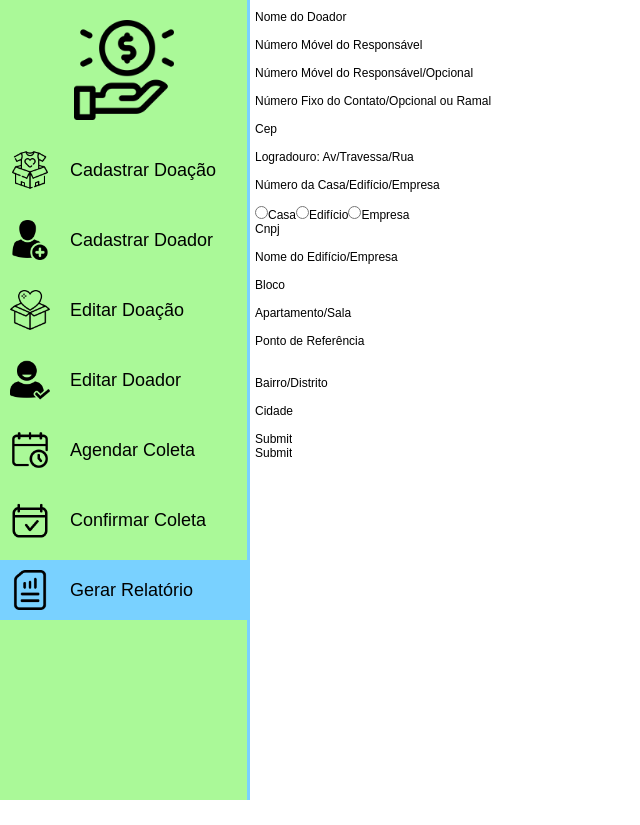
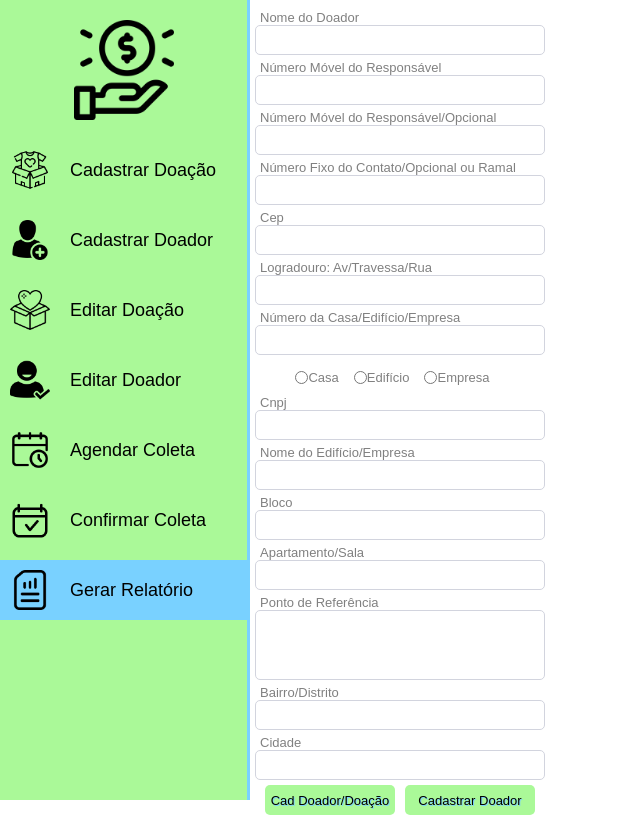
Before and after one commit to HumbertoFox/projeto-0-react, a React (Vite) app: page / in a window 1280 px wide. Shown: the whole page, without its empty margins (0-640 px from the left). Before the commit the page ends 800 px from the top, so only its background shows below. Built offline with nearby package versions, Linux system fonts and the light colour scheme.

Commit message:
upgrade page cadastro doador e componente form

```diff
--- a/src/App.css
+++ b/src/App.css
@@ -1,12 +1,12 @@
 * {
     margin: 0;
     padding: 0;
+    font-size: 13px;
+    font-family: sans-serif, Arial, Helvetica;
+    font-weight: 300;
+    background-color: #FFF;
     border: none;
-    font-weight: 300;
     box-sizing: border-box;
-    background-color: #FFF;
-    font-family: sans-serif, Arial, Helvetica;
-    font-size: 12px;
 }
 
 body,
--- a/src/components/forms/form_cad_doador.jsx
+++ b/src/components/forms/form_cad_doador.jsx
@@ -1,4 +1,5 @@
 import { useForm } from "react-hook-form";
+import { DivBtn, DivRadio, FormDoador } from "../../style/formcaddoadorstyle";
 
 export const FormCadDoador = () => {
 
@@ -9,7 +10,7 @@ export const FormCadDoador = () => {
     } = useForm();
 
     return (
-        <form method="POST" action="">
+        <FormDoador method="POST" action="">
             <label htmlFor="nome">Nome do Doador</label>
             <input type="text" name="nome" id="nome" />
             <label htmlFor="contato1">Número Móvel do Responsável</label>
@@ -24,14 +25,14 @@ export const FormCadDoador = () => {
             <input type="text" name="rua" id="rua" />
             <label htmlFor="nunresidencia">Número da Casa/Edifício/Empresa</label>
             <input type="text" name="nunresidencia" id="nunresidencia" />
-            <div>
+            <DivRadio>
                 <input type="radio" name="tiporesidencia" id="casa" value="casa" />
                 <label htmlFor="casa">Casa</label>
                 <input type="radio" name="tiporesidencia" id="edificio" value="edificio" />
                 <label htmlFor="edificio">Edifício</label>
                 <input type="radio" name="tiporesidencia" id="empresa" value="empresa" />
                 <label htmlFor="empresa">Empresa</label>
-            </div>
+            </DivRadio>
             <label htmlFor="cnpj">Cnpj</label>
             <input type="number" name="cnpj" id="cnpj" />
             <label htmlFor="predio">Nome do Edifício/Empresa</label>
@@ -46,14 +47,10 @@ export const FormCadDoador = () => {
             <input type="text" name="bairro" id="bairro" />
             <label htmlFor="cidade">Cidade</label>
             <input type="text" name="cidade" id="cidade" />
-            <div >
-                <div>
-                    <input type="submit" name="cadastrar_doacao" id="cadastrar_doacao" />
-                </div>
-                <div>
-                    <input type="submit" name="cadastrar_doador" id="cadastrar_doador" />
-                </div>
-            </div>
-        </form>
+            <DivBtn>
+                <input type="submit" title="Cadastrar Doador e ir para Cadastrar Doação" name="cadastrar_doacao" id="cadastrar_doacao" value={"Cad Doador/Doação"} />
+                <input type="submit" title="Cadastrar Doador" name="cadastrar_doador" id="cadastrar_doador" value={"Cadastrar Doador"} />
+            </DivBtn>
+        </FormDoador>
     )
 }
--- a/src/style/caddoadorstyle.jsx
+++ b/src/style/caddoadorstyle.jsx
@@ -2,18 +2,13 @@ import styled from "styled-components";
 
 const MainCadDoador = styled.main`
     width: 100%;
-    height: 100vh;
-    padding-top: 10px;
+    min-height: 100vh;
+    padding: 10px 0;
     padding-left: 255px;
     transition: .3s ease-in-out;
     @media (max-width: 1080px) {
         padding-left: 80px;
     }
-
-    form {
-        display: flex;
-        flex-direction: column;
-    }
 `;
 
 export { MainCadDoador };
--- /dev/null
+++ b/src/style/formcaddoadorstyle.jsx
@@ -0,0 +1,85 @@
+import styled from "styled-components";
+
+const FormDoador = styled.form`
+    max-width: 290px;
+    display: flex;
+    flex-direction: column;
+
+    label {
+        color: grey;
+        padding-left: 5px;
+    }
+    div {
+        display: flex;
+    }
+    input[type="text"],
+    input[type="number"],
+    input[type="tel"] {
+        width: 290px;
+        height: 30px;
+        font-size: 15px;
+        border: 1px solid #D2D4DE;
+        border-radius: 5px;
+        padding: 0 5px;
+        outline: none;
+        margin-bottom: 5px;
+    }
+    input[type=text]:focus,
+    input[type="number"]:focus,
+    input[type="tel"]:focus,
+    textarea:focus {
+        border: 1px solid hsla(205.46, 86.5%, 46.47%, .5);
+        box-shadow: 0 0 5px hsla(205.46, 86.5%, 46.47%, .5);
+    }
+    textarea {
+        width: 290px;
+        height: 70px;
+        font-size: 15px;
+        border: 1px solid #D2D4DE;
+        border-radius: 5px;
+        padding: 5px;
+        outline: none;
+        margin-bottom: 5px;
+    }
+`;
+
+const DivRadio = styled.div`
+    padding: 10px 0;
+    justify-content: center;
+
+    input[type="radio"],
+    label {
+        cursor: pointer;
+        transition: .3s ease-in-out;
+    }
+    label {
+        padding-left: 0;
+        padding-right: 15px;
+    }
+    label:hover,
+    label:hover input[type="radio"] {
+        color: hsla(205.46, 86.5%, 46.47%, .5);
+    }
+`;
+
+const DivBtn = styled.div`
+    justify-content: space-evenly;
+
+    input[type="submit"] {
+        width: 130px;
+        height: 30px;
+        display: flex;
+        justify-content: center;
+        background-color: #AAF998;
+        border-radius: 5px;
+        text-shadow: 1px 1px 0.5px #79D1FF;
+        cursor: pointer;
+        transition: .3s ease-in-out;
+    }
+    input[type="submit"]:hover {
+        background-color: #79D1FF;
+        text-shadow: 1px 1px 0.5px #AAF998;
+    }
+`;
+
+export { FormDoador, DivRadio, DivBtn };
```
